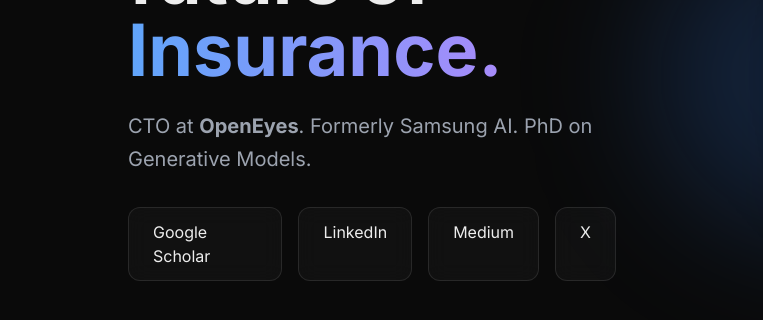
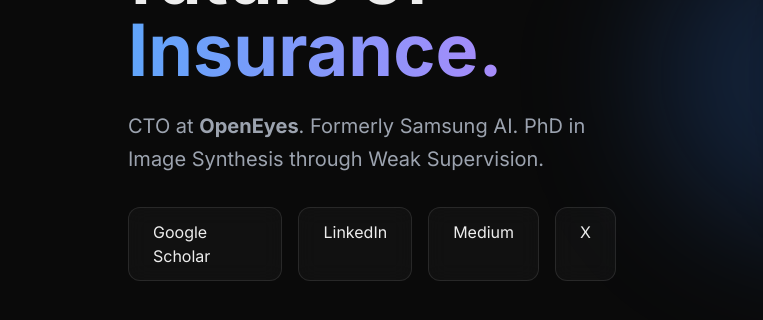
Before and after one commit to omrysendik/omrysendik.github.io, a plain HTML site: page index.html in a window 1280 px wide. Shown: the part 258-578 px from the top of the page, 0-763 px from the left. Drawn offline with nearby package versions, Linux system fonts and the light colour scheme.

Commit message:
Update index.html

```diff
--- a/index.html
+++ b/index.html
@@ -36,7 +36,7 @@
                 </h1>
                 <p class="text-xl text-gray-400 mb-8 leading-relaxed">
                     CTO at <strong>OpenEyes</strong>. Formerly Samsung AI.
-                    PhD on Generative Models.
+                    PhD in Image Synthesis through Weak Supervision.
                 </p>
                 <div class="flex gap-4">
                     <a href="https://scholar.google.co.il/citations?user=HLtKby8AAAAJ&hl=en" target="_blank" class="glass px-6 py-3 rounded-xl hover:bg-white/10 transition">Google Scholar</a>
```
